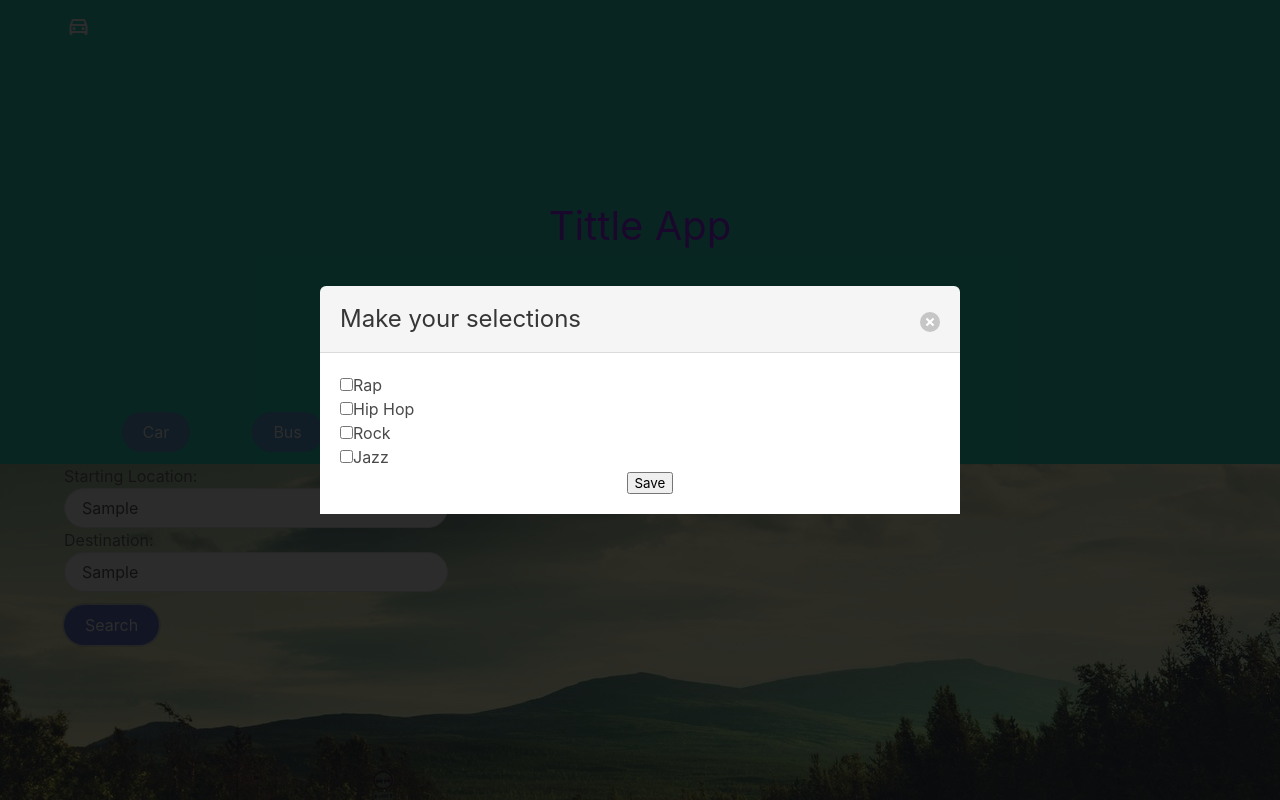
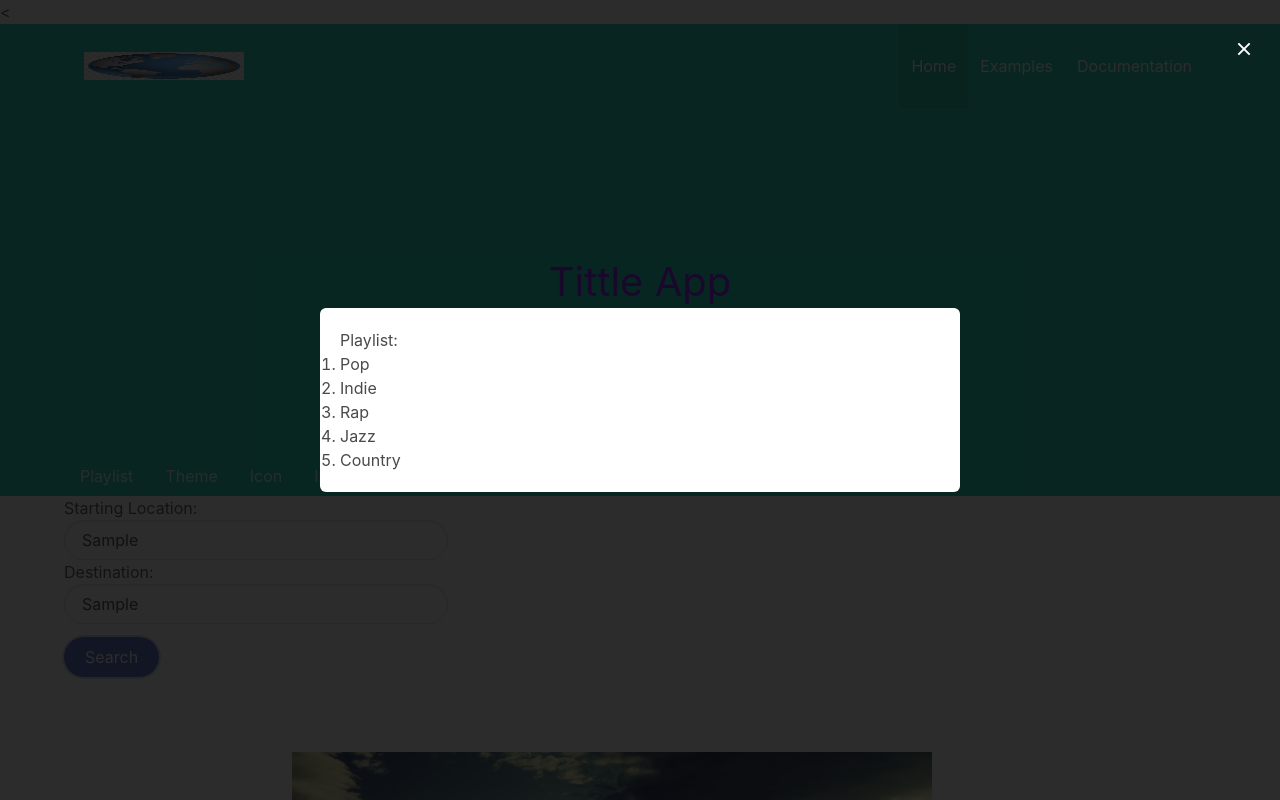
Before and after one commit to dantheman4500/Tittle-Project-1-, a plain HTML site: page index.html in a window 1280 px wide. Both pictures are taken after typing "Sample", "Sample" into the empty fields and a click on the button "Search". Shown: the top 800 px of the page. Drawn offline with nearby package versions, Linux system fonts and the light colour scheme.

Commit message:
Revert "revisions"

```diff
--- a/assets/css/style.css
+++ b/assets/css/style.css
@@ -1,47 +1,40 @@
+* {}
 
 h2 {
     font-size: 40px;
     color:rgb(123, 0, 255)
 }
 
-#icon {
+
+
+img {
     margin: 10%;
+}
 
-}
-body{
-    background-color: hsl(171, 100%, 41%);
-}
-.bottom-half {
-    background-image: url(../images/backgroundimg.jpg);
-    background-repeat: no-repeat;
-    background-attachment: fixed;
-    background-position: center;
-    height: 500px;
-    width: 100%;
+#bg-image{
+    justify-content: center;
+    max-width: 50%;
 }
 
 .input-1{
     width: 30%;
     margin-left: 5%;
 }
-
 .input-2{
     width: 30%;
     margin-left: 5%;
 }
-
 button{
     margin-top: 1%;
     margin-left: 5%;
 
 }
-.hero-foot{
-    margin-bottom: 1%;
-}
+
 /*Footer selector*/
 footer {
-    margin-top:0%;
-margin-left: 45%;
+    justify-content: center;
+    margin-top: 1%;
+    margin-left: 45%;
 }
 
 /*Query selectors for responsive ui*/
--- a/assets/js/test.js
+++ /dev/null
@@ -1,66 +0,0 @@
-var search = document.getElementById("modal-content");
-var success = document.getElementById("success");
-//lastFM api key: bd89cc2a593abd86e04ed01d5d0b7d7f
-
-document.addEventListener('DOMContentLoaded', () => {
-    // Functions to open and close a modal
-    function openModal($el) {
-      $el.classList.add('is-active');
-    }
-
-    function closeModal($el) {
-      $el.classList.remove('is-active');
-    }
-
-    function closeAllModals() {
-      (document.querySelectorAll('.modal') || []).forEach(($modal) => {
-        closeModal($modal);
-      });
-    }
-
-    // Add a click event on buttons to open a specific modal
-    (document.querySelectorAll('.js-modal-trigger') || []).forEach(($trigger) => {
-      const modal = $trigger.dataset.target;
-      const $target = document.getElementById(modal);
-
-      $trigger.addEventListener('click', () => {
-        openModal($target);
-      });
-    });
-
-    // Add a click event on various child elements to close the parent modal
-    (document.querySelectorAll('.modal-background, .modal-close, .modal-card-head .delete, .modal-card-foot .button') || []).forEach(($close) => {
-      const $target = $close.closest('.modal');
-
-      $close.addEventListener('click', () => {
-        closeModal($target);
-      });
-    });
-
-    // Add a keyboard event to close all modals
-    document.addEventListener('keydown', (event) => {
-      const e = event || window.event;
-
-      if (e.keyCode === 27) { // Escape key
-        closeAllModals();
-      }
-    });
-  });
-
-var genre = [];
-var checkbox = document.querySelectorAll("input[type=checkbox]:checked");
-success.addEventListener("click", generatePlaylist());
-
-function getCheckedValues() {
-    return Array.from(document.querySelectorAll('input[type="checkbox"]'))
-    .filter((checkbox) => checkbox.checked)
-    .map((checkbox) => checkbox.value);
-  }
-
-  // function generatePlaylist() {
-
-// console.log(genre);
-// for(var i=0; i < checkbox.length; i++){
-//     genre.push(checkbox[i].value)
-// };
-// console.log(genre);
--- a/index.html
+++ b/index.html
@@ -6,11 +6,12 @@
     <meta http-equiv="X-UA-Compatible" content="ie=edge">
 
     <title>Tittle</title>
-    <link rel="stylesheet" href="https://fonts.googleapis.com/css2?family=Material+Symbols+Rounded:opsz,wght,FILL,GRAD@20..48,100..700,0..1,-50..200" />
+
     <link rel="stylesheet" href="https://cdn.jsdelivr.net/npm/bulma@0.9.4/css/bulma.min.css">
     <link rel="stylesheet" href="./assets/css/style.css">
   </head>
 
+  <
 <main>
   <body>
   <section class="hero is-primary is-medium">
@@ -20,12 +21,25 @@
         <div class="container">
           <div class="navbar-brand">
             <a class="navbar-item">
-              <span class="material-symbols-rounded" id="icon" alt="car icon via google fonts">
-                directions_car
-                </span>
+              <img src="assets/images/icon.jpg" alt="icon" width="200" height="200">
             </a>
             <span class="navbar-burger" data-target="navbarMenuHeroA">
+
             </span>
+          </div>
+          <div id="navbarMenuHeroA" class="navbar-menu">
+            <div class="navbar-end">
+              <a class="navbar-item is-active">
+                Home
+              </a>
+              <a class="navbar-item">
+                Examples
+              </a>
+              <a class="navbar-item">
+                Documentation
+              </a>
+              <span class="navbar-item">
+
               </span>
             </div>
           </div>
@@ -46,15 +60,16 @@
     <div class="hero-foot">
       <nav class="tabs">
         <div class="container">
-            <button class="button is-info is-rounded">Car</button>
-            <button class="button is-info is-rounded">Bus</button>
-            <button class="button is-info is-rounded">Walking</button>
+          <ul>
+            <li><a>Playlist</a></li>
+            <li><a>Theme</a></li>
+            <li><a>Icon</a></li>
+            <li><a>Info</a></li>
+          </ul>
         </div>
       </nav>
     </div>
   </section>
-
-  <div class="bottom-half">
 <section class="input-1" type="text" label="first">
   <p>Starting Location:</p>
   <input class="input is-rounded" type="text">
@@ -65,38 +80,50 @@
   <input class="input is-rounded" type="text" label="second">
 </section>
 
+<!--Trigger for modal-->
+
+<button class="button is-link is-rounded" id="trigger" data-target="modal-js-example">
+  Search
+ </button>
+
+
 <!--Following code is the modal-->
+<div class="modal ">
+  <div class="modal-background"></div>
 
-<button class="button is-link is-rounded js-modal-trigger" id="trigger" data-target="modal-js-example">Search</button>
-<div id="modal-js-example" class="modal">
-<div class="modal-background"></div>
-<div class="modal-content">
-<div class="modal-card-head">
-  <p class="modal-card-title">Make your selections</p>
-  <button class="delete" aria-label="close"></button>
+  <div class="modal-content">
+    <div class="box">
+      <!-- Your content -->
+      <p>Playlist:</p>
+
+      <ol>
+
+  <li>Pop</li>
+  <li>Indie</li>
+  <li>Rap</li>
+  <li>Jazz</li>
+  <li>Country</li>
+
+      </ol>
+
+
+    </div>
+  </div>
+
+  <button id="close-modal" class="modal-close is-large" aria-label="close"></button>
 </div>
-</header>
-<form id="modal-content" class="modal-card-body">
-  <!-- Content ... -->
-  <ul><label class="checkbox">
-    <input type="checkbox" value="rap">Rap</label></ul>
-  <ul><label class="checkbox">
-    <input type="checkbox" value="hiphop">Hip Hop</label></ul>
-  <ul><label class="checkbox">
-    <input type="checkbox" value="rock">Rock</label></ul>
-  <ul><label class="checkbox">
-    <input type="checkbox" value="jazz">Jazz</label></ul>
-<footer class="modal-card-footer">
-  <button id="success">Save</button>
-</footer>
-</form>
+<!--img available via wallpaper access.com-->
+<img src="assets/images/backgroundimg.jpg" id="bg-image" alt="image of a road leading into the mountains">
+</body>
 </main>
 
 <!--Main page footer-->
-<footer>
+<footer >
   A No$leep Production
 </footer>
 
-	<script src="./assets/js/test.js"></script>
+
+
+	<script src="./assets/js/modal.js"></script>
   </body>
 </html>
```
Also changed, not shown: 1 other file.
